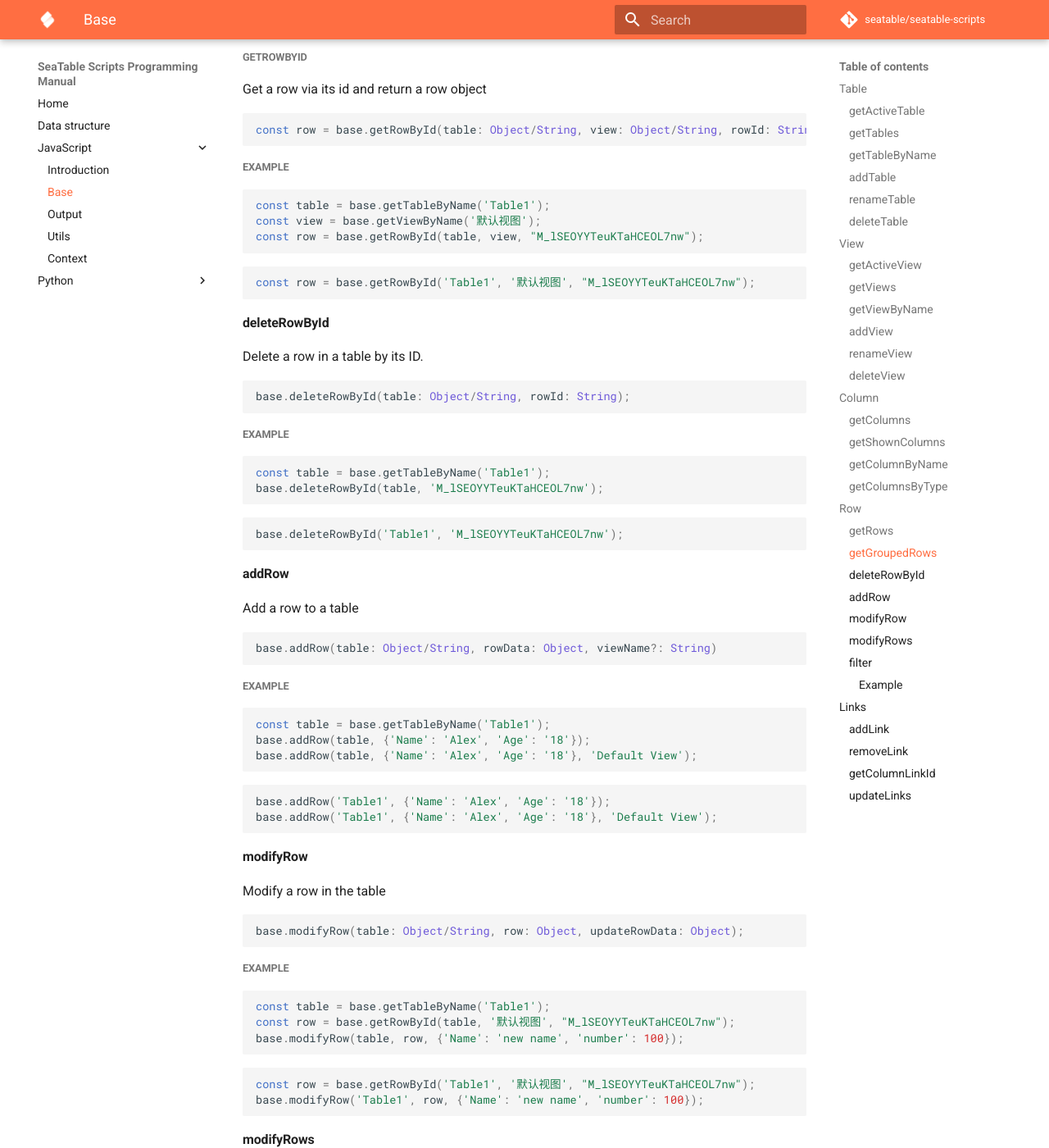
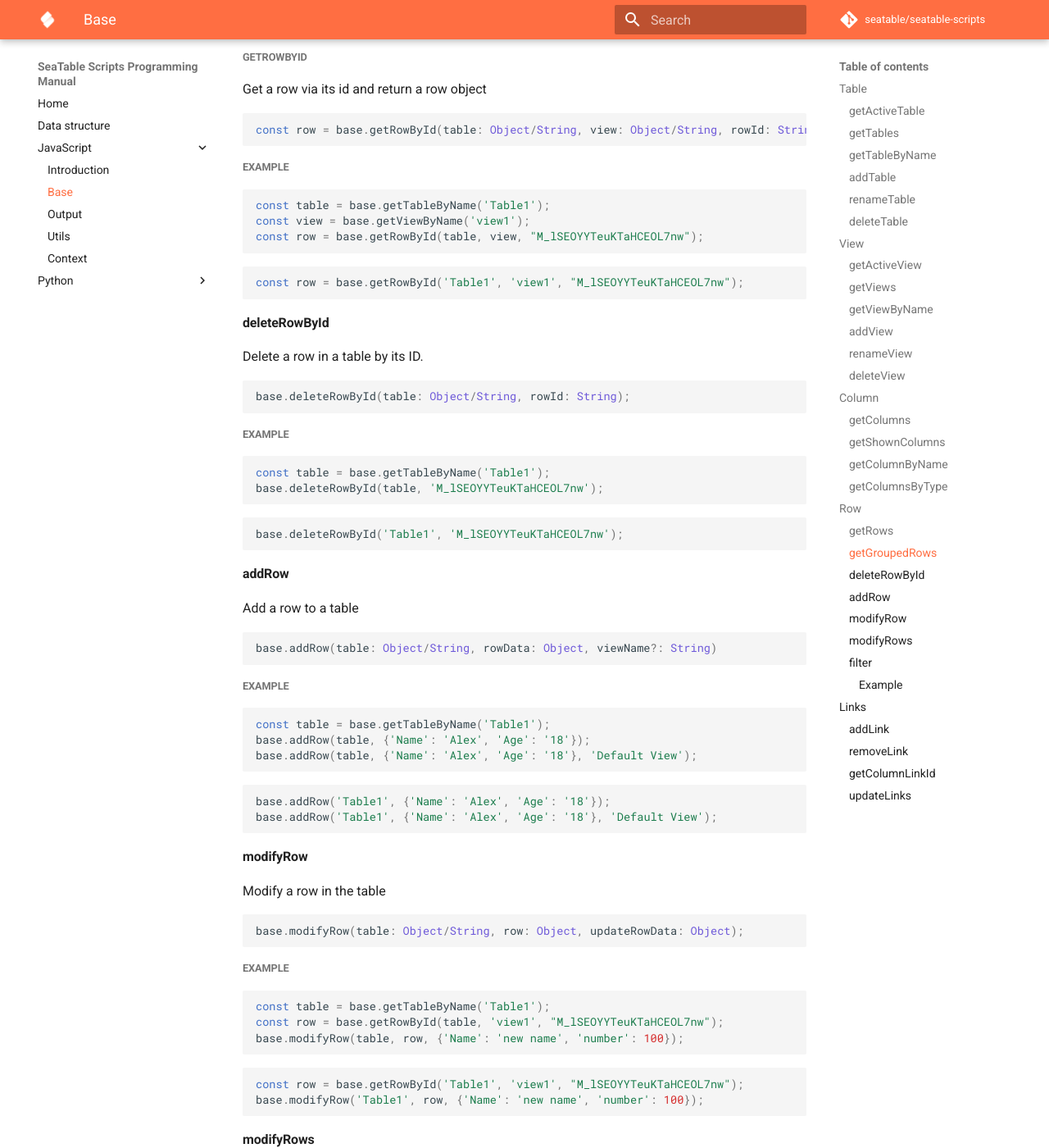
Before and after one commit to seatable/seatable-scripts, an MkDocs documentation site: the page built from manual/javascript/base.md, in a window 1280 px wide and 1400 px high, scrolled down 5696 px. Shown: the whole window at 82% size. Built offline with MkDocs 1.6.1 and Material for MkDocs 9.7.7, drawn with Linux system fonts in a browser that asks for light colours; comment, search, counter and statistics services are not loaded.

Commit message:
fix code

````diff
--- a/manual/javascript/base.md
+++ b/manual/javascript/base.md
@@ -349,12 +349,12 @@ const row = base.getRowById(table: Object/String, view: Object/String, rowId: St
 
 ```javascript
 const table = base.getTableByName('Table1');
-const view = base.getViewByName('默认视图');
+const view = base.getViewByName('view1');
 const row = base.getRowById(table, view, "M_lSEOYYTeuKTaHCEOL7nw");
 ```
 
 ```javascript
-const row = base.getRowById('Table1', '默认视图', "M_lSEOYYTeuKTaHCEOL7nw");
+const row = base.getRowById('Table1', 'view1', "M_lSEOYYTeuKTaHCEOL7nw");
 ```
 
 #### deleteRowById
@@ -408,12 +408,12 @@ base.modifyRow(table: Object/String, row: Object, updateRowData: Object);
 
 ```javascript
 const table = base.getTableByName('Table1');
-const row = base.getRowById(table, '默认视图', "M_lSEOYYTeuKTaHCEOL7nw");
+const row = base.getRowById(table, 'view1', "M_lSEOYYTeuKTaHCEOL7nw");
 base.modifyRow(table, row, {'Name': 'new name', 'number': 100});
 ```
 
 ```javascript
-const row = base.getRowById('Table1', '默认视图', "M_lSEOYYTeuKTaHCEOL7nw");
+const row = base.getRowById('Table1', 'view1', "M_lSEOYYTeuKTaHCEOL7nw");
 base.modifyRow('Table1', row, {'Name': 'new name', 'number': 100});
 ```
 
````
